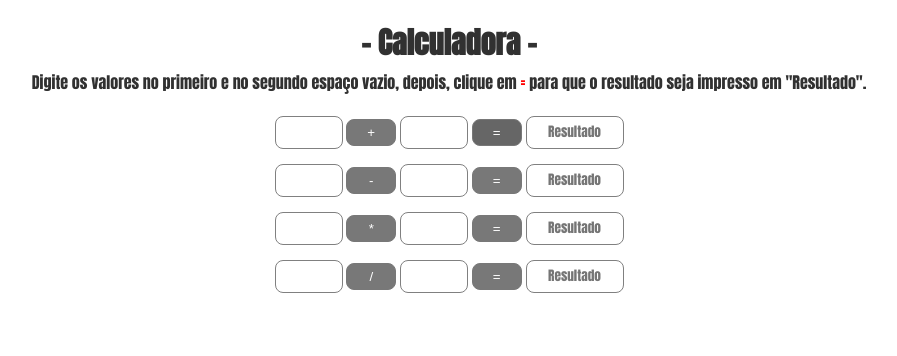
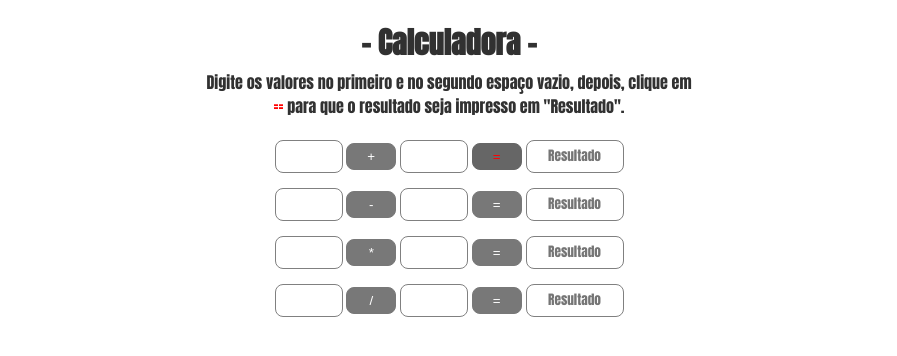
Before and after one commit to StWesleys/Calculadora, a plain HTML site: page index.html in a window 1280 px wide. In both pictures the pointer is over the input 687 px from the left and 132 px from the top of the page. Shown: the whole page, without its empty margins (191-1088 px from the left). Drawn offline with Linux system fonts and the light colour scheme.

Commit message:
Finalizado

```diff
--- a/assets/css/style.css
+++ b/assets/css/style.css
@@ -23,6 +23,7 @@ h1{
 p{
     margin-bottom: 22px;
     color: #313131;
+    text-align: center;
 }
 
 span{
@@ -63,5 +64,8 @@ input[type="button"]{
 
 input[type="button"]:nth-of-type(4):hover{
     background-color: #666666;
+    border: 1px solid #666666;
+    color: red;
     cursor: pointer;
+    transition: ease-in-out .5s;
 }
--- a/index.html
+++ b/index.html
@@ -10,7 +10,7 @@
 <body>
     <header>
         <h1>- Calculadora -</h1>
-        <p>Digite os valores no primeiro e no segundo espaço vazio, depois, clique em <span>=</span> para que o resultado seja impresso em "Resultado".</p>
+        <p>Digite os valores no primeiro e no segundo espaço vazio, depois, clique em <br /> <span>==</span> para que o resultado seja impresso em "Resultado".</p>
         <form action="">
             <div id="ad">
                 <input type="text" name="adicao" id="val1"   minlength="1" maxlength="5" placeholder=""> <input type="button" value="+"> <input type="text" name="adicao" id="val2"   minlength="1" maxlength="5"> <input type="button" value="=" onclick="adicionar()"> <input type="text" name="resultado" id="resultado" placeholder="Resultado">
```
